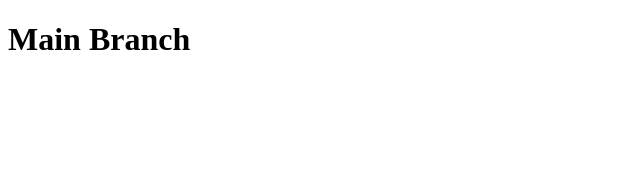
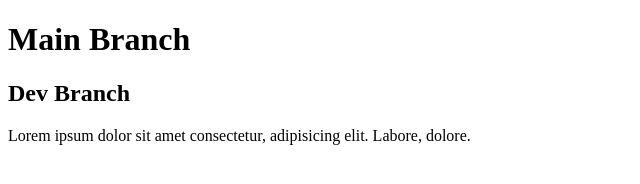
Before and after one commit to sajjathossainbd/sixEliteSecondDemo, a plain HTML site: page index.htm in a window 1280 px wide. Shown: the whole page, without its empty margins (0-640 px from the left). Drawn offline with Linux system fonts and the light colour scheme.

Commit message:
add: dev branch code update

```diff
--- a/index.htm
+++ b/index.htm
@@ -7,5 +7,8 @@
 </head>
 <body>
     <h1>Main Branch</h1>
+
+    <h2>Dev Branch</h2>
+    <p>Lorem ipsum dolor sit amet consectetur, adipisicing elit. Labore, dolore.</p>
 </body>
 </html>
```
